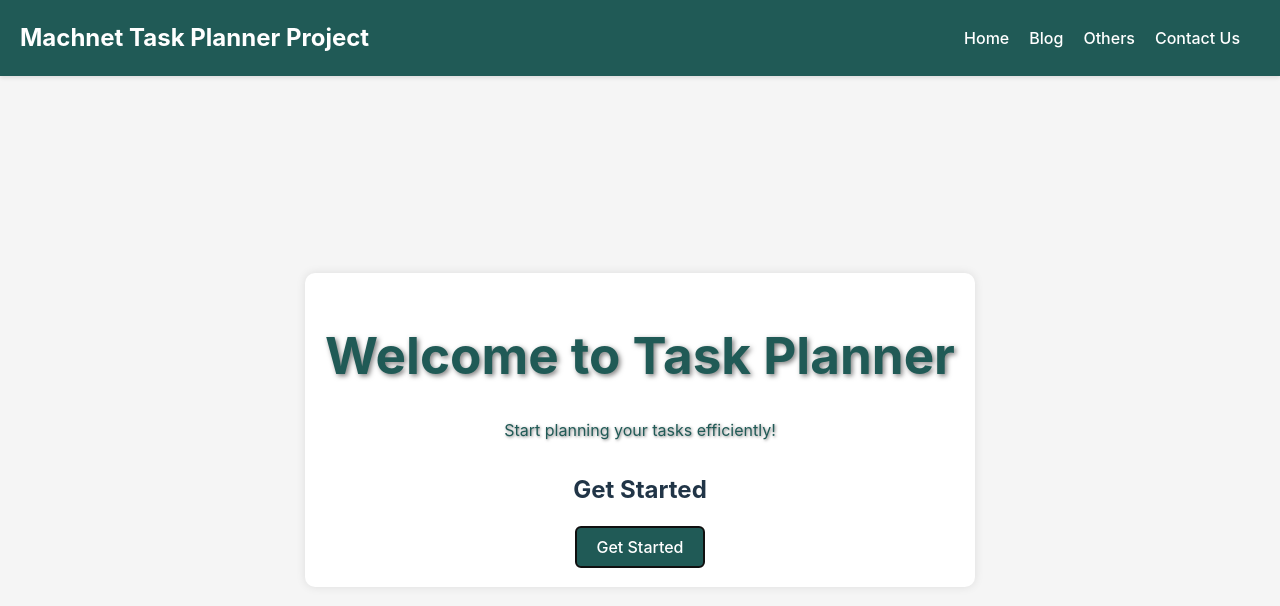
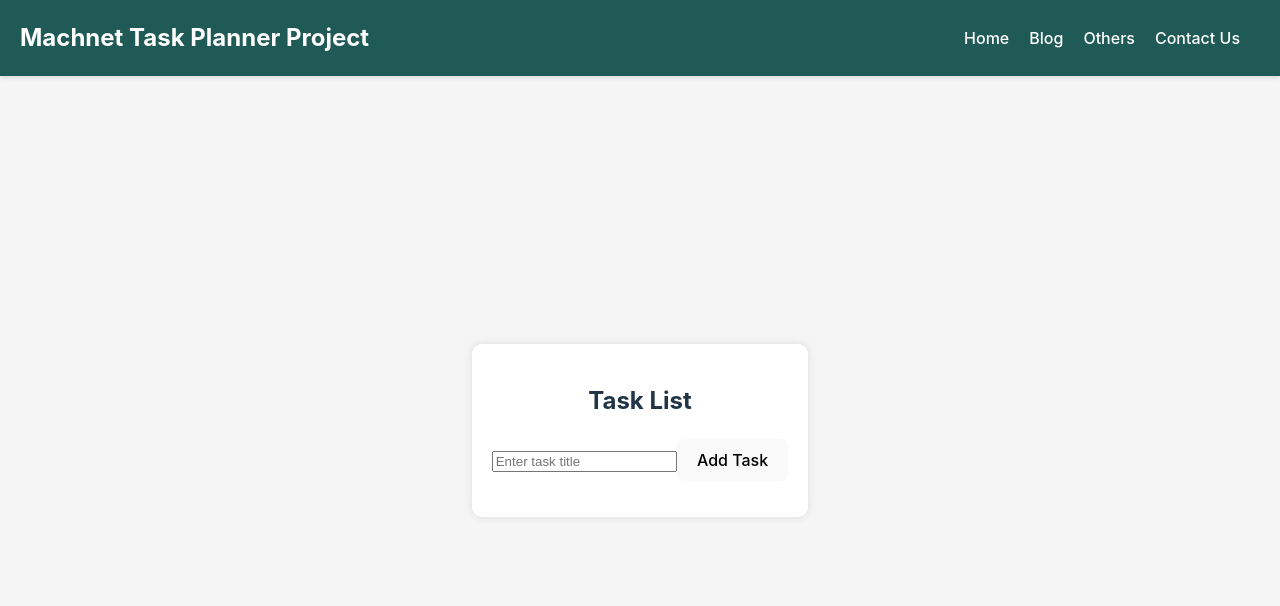
Before and after one commit to ranjandahal079/task-planner-project, a React (Vite) app: page / in a window 1280 px wide. Both pictures are taken after a click on the button "Get Started". Shown: the top 606 px of the page. Built offline with nearby package versions, Linux system fonts and the light colour scheme.

Commit message:
Created Landing Page and Task List components

```diff
--- a/package.json
+++ b/package.json
@@ -11,7 +11,8 @@
   },
   "dependencies": {
     "react": "^18.2.0",
-    "react-dom": "^18.2.0"
+    "react-dom": "^18.2.0",
+    "react-router-dom": "^5.3.4"
   },
   "devDependencies": {
     "@types/react": "^18.2.66",
--- a/src/App.css
+++ b/src/App.css
@@ -1,5 +1,3 @@
-/* src/App.css */
-
 body {
   margin: 0;
   padding: 0;
@@ -56,7 +54,7 @@ nav ul li a:hover {
   border-radius: 10px;
   padding: 20px;
   box-shadow: 0 0 10px rgba(0, 0, 0, 0.1);
-  margin-top: 60px;
+  margin-top: 60px; /* Adjust margin to accommodate the navbar height */
 }
 
 .welcome-container {
@@ -78,16 +76,16 @@ nav ul li a:hover {
   background-color: #15493f; /* Darken the color on hover */
 }
 
-/*stroke to heading */
+/* Add stroke to heading */
 .App-header h1 {
   color: #205a56;
-  text-shadow: 2px 2px 5px rgba(0, 0, 0, 0.5);
+  text-shadow: 2px 2px 5px rgba(0, 0, 0, 0.5); /* Adjust values as needed */
 }
 
-/*stroke to paragraph */
+/* Add stroke to paragraph */
 .App-header p {
   color: #205a56;
-  text-shadow: 1px 1px 3px rgba(0, 0, 0, 0.5);
+  text-shadow: 1px 1px 3px rgba(0, 0, 0, 0.5); /* Adjust values as needed */
 }
 
 .dropdown {
--- a/src/App.jsx
+++ b/src/App.jsx
@@ -1,23 +1,25 @@
-import React from "react";
-import Navbar from "./components/Navbar"; // Importing the Navbar component
+import React, { useState } from "react";
+import Navbar from "./components/Navbar";
+import TaskList from "./components/TaskList";
+import LandingPage from "./components/LandingPage";
 import "./App.css";
 
 function App() {
+  const [started, setStarted] = useState(false);
+
+  const handleGetStarted = () => {
+    setStarted(true);
+  };
+
   return (
     <div>
-      <Navbar /> {/* Using the Navbar component */}
+      <Navbar />
       <div className="App">
-        <header className="App-header">
-          <h1>Welcome to Task Planner</h1>
-          <p>Start planning your tasks efficiently!</p>
-        </header>
-        <main>
-          {/* Task Planner Components will go here */}
-          <div className="welcome-container">
-            <h2>Get Started</h2>
-            <button className="get-started-button">Get Started</button>
-          </div>
-        </main>
+        {!started ? (
+          <LandingPage onGetStarted={handleGetStarted} />
+        ) : (
+          <TaskList />
+        )}
       </div>
     </div>
   );
--- /dev/null
+++ b/src/components/LandingPage.jsx
@@ -0,0 +1,25 @@
+import React from "react";
+
+function LandingPage({ onGetStarted }) {
+  const handleGetStarted = () => {
+    onGetStarted();
+  };
+
+  return (
+    <div>
+      <header>
+        <h1>Welcome to Task Planner</h1>
+        <p>Start planning your tasks efficiently!</p>
+      </header>
+      <main>
+        <div className="welcome-container">
+          <button className="get-started-button" onClick={handleGetStarted}>
+            Get Started
+          </button>
+        </div>
+      </main>
+    </div>
+  );
+}
+
+export default LandingPage;
--- a/src/components/TaskList.jsx
+++ b/src/components/TaskList.jsx
@@ -0,0 +1,81 @@
+import React, { useState, useEffect } from "react";
+
+const TaskList = () => {
+  // State to store the list of tasks
+  const [tasks, setTasks] = useState([]);
+  // State to store the input value for new tasks
+  const [newTaskTitle, setNewTaskTitle] = useState("");
+
+  // Fetch tasks from local storage when the component mounts
+  useEffect(() => {
+    const savedTasks = JSON.parse(localStorage.getItem("tasks")) || [];
+    setTasks(savedTasks);
+  }, []);
+
+  // Function to handle checking/unchecking a task
+  const handleToggleTask = (taskId) => {
+    const updatedTasks = tasks.map((task) =>
+      task.id === taskId ? { ...task, completed: !task.completed } : task
+    );
+    setTasks(updatedTasks);
+    localStorage.setItem("tasks", JSON.stringify(updatedTasks));
+  };
+
+  // Function to handle deleting a task
+  const handleDeleteTask = (taskId) => {
+    const updatedTasks = tasks.filter((task) => task.id !== taskId);
+    setTasks(updatedTasks);
+    localStorage.setItem("tasks", JSON.stringify(updatedTasks));
+  };
+
+  // Function to handle creating a new task
+  const handleCreateTask = () => {
+    if (newTaskTitle.trim() === "") return; // Prevent creating empty tasks
+    const newTask = {
+      id: Date.now(), // Unique ID for the task
+      title: newTaskTitle,
+      completed: false,
+    };
+    const updatedTasks = [...tasks, newTask];
+    setTasks(updatedTasks);
+    setNewTaskTitle(""); // Clear input field
+    localStorage.setItem("tasks", JSON.stringify(updatedTasks));
+  };
+
+  return (
+    <div>
+      <h2>Task List</h2>
+      <form
+        onSubmit={(e) => {
+          e.preventDefault();
+          handleCreateTask();
+        }}
+      >
+        <input
+          type="text"
+          value={newTaskTitle}
+          onChange={(e) => setNewTaskTitle(e.target.value)}
+          placeholder="Enter task title"
+        />
+        <button type="submit">Add Task</button>
+      </form>
+      <ul>
+        {tasks.map((task) => (
+          <li key={task.id}>
+            <input
+              type="checkbox"
+              checked={task.completed}
+              onChange={() => handleToggleTask(task.id)}
+            />
+            <span style={{ textDecoration: task.completed ? "line-through" : "none" }}>
+              {task.title}
+            </span>
+            <button onClick={() => handleDeleteTask(task.id)}>Delete</button>
+          </li>
+        ))}
+      </ul>
+    </div>
+  );
+};
+
+export default TaskList;
```
Also changed, not shown: 1 other file (tests, documents, lock files or other folders).
